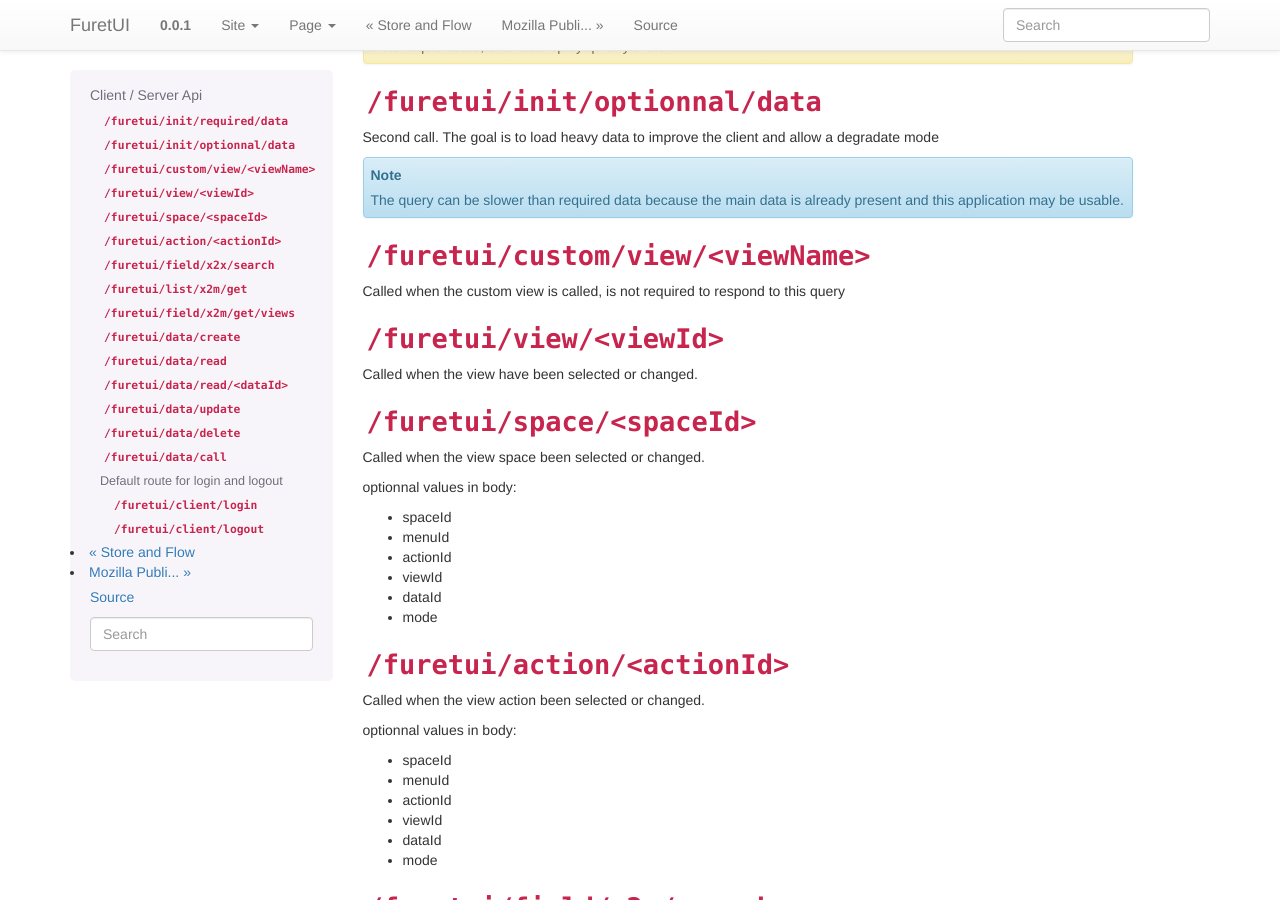
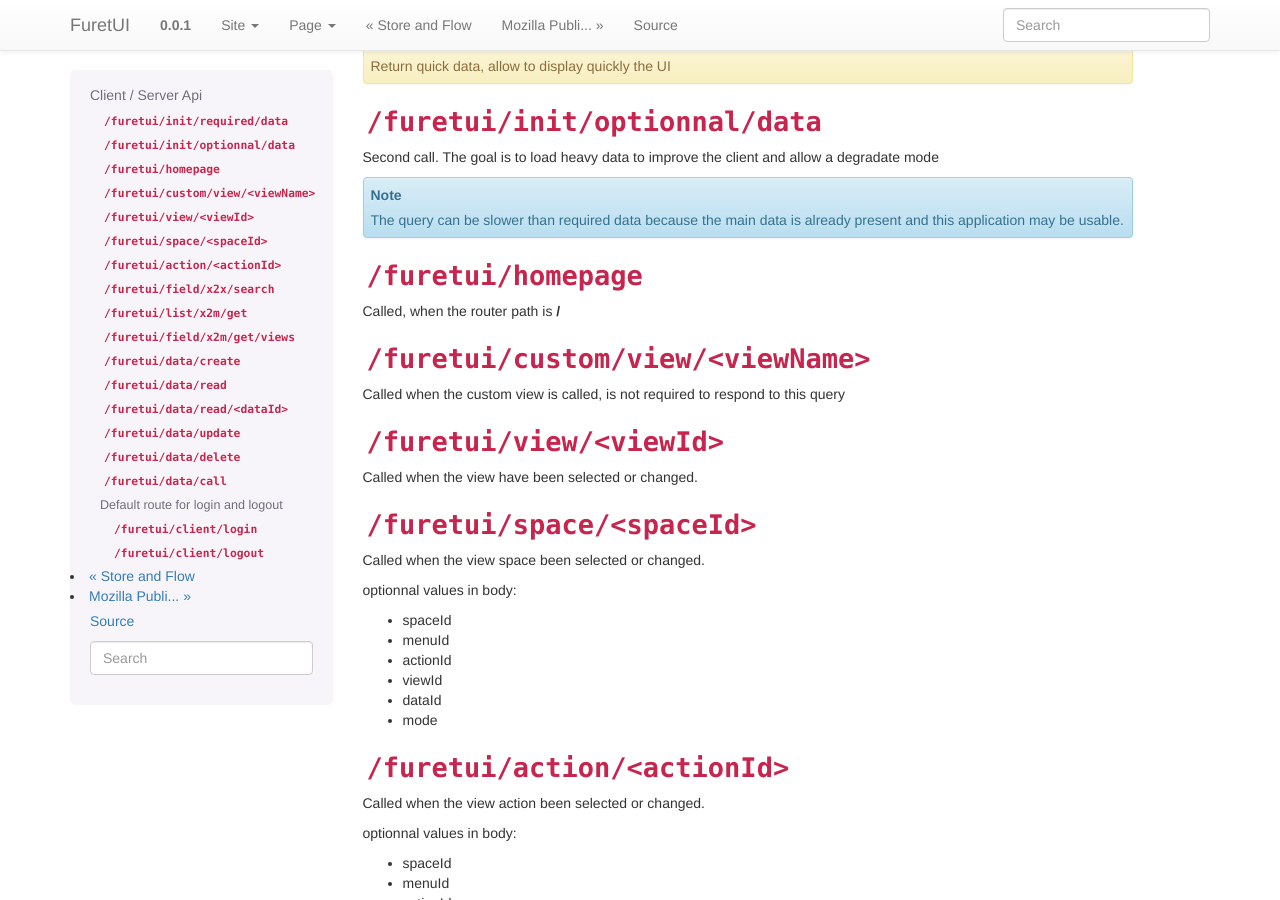
Before and after one commit to AnyBlok/furet_ui, a Sphinx documentation site: the page built from docs/source/server.rst, in a window 1280 px wide and 900 px high, scrolled down 870 px. Built offline with Sphinx 7.4.7, drawn with Linux system fonts in a browser that asks for light colours.

Commit message:
Update doc

```diff
--- a/docs/source/server.rst
+++ b/docs/source/server.rst
@@ -46,6 +46,11 @@ mode
 
     The query can be slower than required data because the main data is already present and
     this application may be usable.
+
+``/furetui/homepage``
+---------------------
+
+Called, when the router path is **/**
 
 ``/furetui/custom/view/<viewName>``
 -----------------------------------
```
